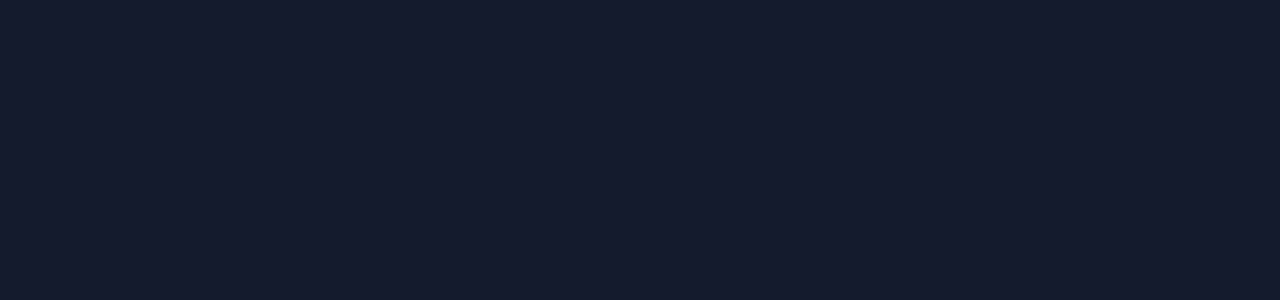
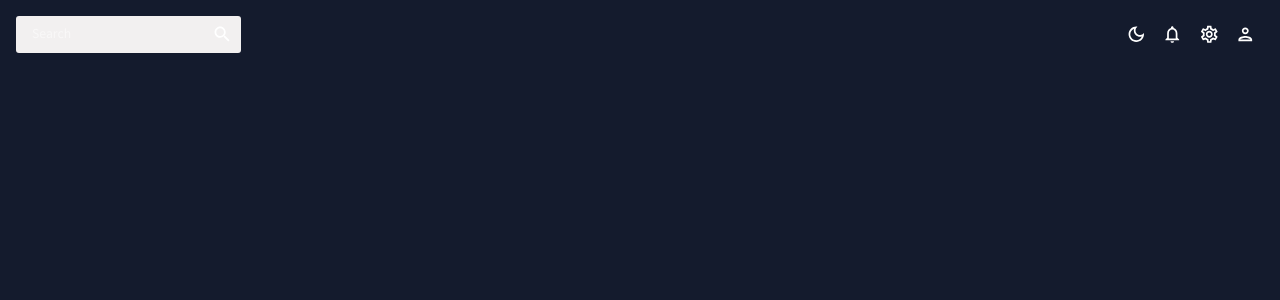
Before and after one commit to oceanesalle/admin-dashboard-pw-2023, a React (Create React App) app: page / in a window 1280 px wide. Shown: the top 300 px of the page. Built offline with nearby package versions, Linux system fonts and the light colour scheme.

Commit message:
Topbar component

```diff
--- a/package.json
+++ b/package.json
@@ -5,6 +5,8 @@
   "dependencies": {
     "@emotion/react": "^11.10.6",
     "@emotion/style": "^0.8.0",
+    "@emotion/styled": "^11.10.6",
+    "@mui/icons-material": "^5.11.11",
     "@mui/material": "^5.11.12",
     "@nivo/core": "^0.80.0",
     "@nivo/geo": "^0.80.0",
--- a/src/App.js
+++ b/src/App.js
@@ -1,5 +1,6 @@
 import { ColorModeContext, useMode } from './theme';
 import { CssBaseline, ThemeProvider } from "@mui/material";
+import Topbar from "./scenes/global/Topbar";
 
 function App() {
   const [theme, colorMode] = useMode();
@@ -9,7 +10,9 @@
       <ThemeProvider theme={theme}>
         <CssBaseline />
     <div className="app">
-      <main className="content"></main>
+      <main className="content">
+        <Topbar />
+      </main>
       </div>;
     </ThemeProvider>
     </ColorModeContext.Provider>
--- a/src/scenes/global/Topbar.jsx
+++ b/src/scenes/global/Topbar.jsx
@@ -1,5 +1,54 @@
+import { Box, IconButton, useTheme } from "@mui/material";
+import { useContext } from "react";
+import { ColorModeContext, tokens } from "../../theme";
+import InputBase from "@mui/material/InputBase";
+import LightModeOutlinedIcon from "@mui/icons-material/LightModeOutlined";
+import DarkModeOutlinedIcon from "@mui/icons-material/DarkModeOutlined";
+import NotificationsOutlinedIcon from "@mui/icons-material/NotificationsOutlined";
+import SettingsOutlinedIcon from "@mui/icons-material/SettingsOutlined";
+import PersonOutlinedIcon from "@mui/icons-material/PersonOutlined";
+import SearchIcon from "@mui/icons-material/Search";
+
 const Topbar = () => {
-  return <div>Topbar</div>
-}
+  const theme = useTheme();
+  const colors = tokens(theme.palette.mode);
+  const colorMode = useContext(ColorModeContext);
+
+  return (
+    <Box display="flex" justifyContent="space-between" p={2}>
+      {/* SEARCH BAR */}
+      <Box
+        display="flex"
+        backgroundColor={colors.primary[400]}
+        borderRadius="3px"
+      >
+        <InputBase sx={{ ml: 2, flex: 1 }} placeholder="Search" />
+        <IconButton type="button" sx={{ p: 1 }}>
+          <SearchIcon />
+        </IconButton>
+      </Box>
+
+      {/* ICONS */}
+      <Box display="flex">
+        <IconButton onClick={colorMode.toggleColorMode}>
+          {theme.palette.mode === "dark" ? (
+            <DarkModeOutlinedIcon />
+          ) : (
+            <LightModeOutlinedIcon />
+          )}
+        </IconButton>
+        <IconButton>
+          <NotificationsOutlinedIcon />
+        </IconButton>
+        <IconButton>
+          <SettingsOutlinedIcon />
+        </IconButton>
+        <IconButton>
+          <PersonOutlinedIcon />
+        </IconButton>
+      </Box>
+    </Box>
+  );
+};
 
 export default Topbar;
```
Also changed, not shown: 1 other file (tests, documents, lock files or other folders).
